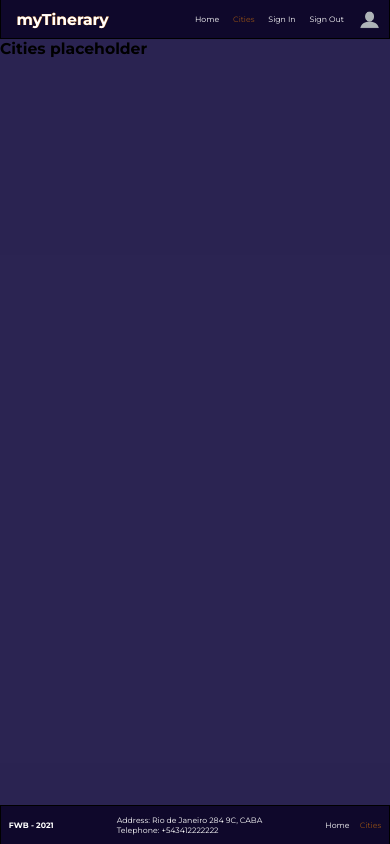
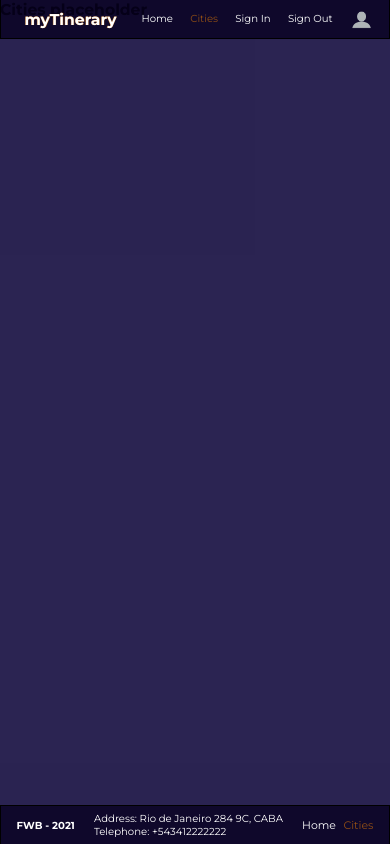
Before and after one commit to WernerBudtke/mytinerary-budtke, a React (Create React App) app in the folder frontend/: page /cities in a window 390 px wide. Built offline with nearby package versions, Linux system fonts and the light colour scheme.

Commit message:
more reponsive stuff, better readability

```diff
--- a/frontend/src/App.css
+++ b/frontend/src/App.css
@@ -26,17 +26,22 @@ header, footer{
     align-items: center;
     background-color: rgba(7, 1, 32, 0.76);
     border: 0.1rem solid black;
-    width: 95%;
+    width: 100%;
     /* margin-top: 1rem; */
-    padding: 0 1rem;
+    padding: 0 2rem;
     min-height: 5rem;
+
 }
 header{
     border-top: transparent;
+    position: fixed;
+    top: 0;
+    width: 100vw;
+    z-index: 10;
 }
 /* MAGIA MAIN */
 main{
-    width: 95%;
+    width: 100%;
     flex-grow: 1;
 }
 /* MAGIA FOOTER */
@@ -51,10 +56,11 @@ header nav, footer nav{
     /* background-color: lightyellow; */
     justify-content: space-between;
     align-items: center;
-    width: 20%;
+    width: 30%;
+    font-size:1.4rem;
 }
 footer nav{
-    width: 8%;
+    width: 15%;
 }
 header nav a, footer nav a{
     color: white;
@@ -203,6 +209,7 @@ header nav a.active, footer nav a.active{
     display:flex;
     justify-content: center;
     width: 100%;
+    padding: 0 1rem;
 }
 .carruselHandler button{
     visibility: hidden;
@@ -320,10 +327,22 @@ header nav a.active, footer nav a.active{
         font-size: 1.2vw;
     }
     header nav{
-        width: 25%;
+        width: 55%;
+        font-size: 1.6rem;
     }
     footer nav{
         width: 15%;
+        font-size: 1.4rem;
+    }
+    .contactInfo{
+        font-size: 1.2rem;
+    }
+    .fotosRedes{
+        font-size: 1.2rem;
+        width: 20%;
+    }
+    footer h4{
+        font-size: 1.4rem;
     }
     header, footer, main{
         width: 100%;
@@ -337,10 +356,12 @@ header nav a.active, footer nav a.active{
         font-size: 1.4vw;
     }
     header nav{
-        width: 30%;
+        width: 60%;
+        font-size: 1.5rem;
     }
     footer nav{
         width: 15%;
+        font-size: 1.3rem;
     }
     header, footer, main{
         width: 100%;
@@ -357,16 +378,29 @@ header nav a.active, footer nav a.active{
     .ciudadesCarrusel p{
         font-size: 2rem;
     }
+    footer h4{
+        font-size: 1.4rem;
+    }
+    .contactInfo{
+        font-size: 1.2rem;
+    }
+    .fotosRedes{
+        font-size: 1.2rem;
+        width: 30%;
+    }
+
 }
 @media screen and (max-width: 400px) {
     html{
         font-size: 2vw;
     }
     header nav{
-        width: 50%;
+        width: 65%;
+        font-size: 1.3rem;
     }
     footer nav{
-        width: 15%;
+        width: 20%;
+        font-size: 1.4rem;
     }
     header, footer, main{
         width: 100%;
@@ -403,4 +437,27 @@ header nav a.active, footer nav a.active{
     .foto.logo{
         display:none;
     }
+    .contactInfo{
+        font-size: 1.3rem;
+    }
+    footer h4{
+        font-size: 1.3rem;
+    }
 }
+@media screen and (max-width: 300px) {
+    header nav{
+        font-size: 2rem;
+        width: 80%;
+    }
+    footer nav{
+        font-size: 2rem;
+        width: 45%;
+    }
+    .contactInfo{
+        display: none;
+    }
+    footer h4{
+        font-size: 2rem;
+        width: 45%;
+    }
+}
--- a/frontend/src/components/Footer.js
+++ b/frontend/src/components/Footer.js
@@ -22,7 +22,7 @@ const Footer = () => {
                     <div style={{backgroundImage: "url('./assets/logotwitter.png')"}}></div>
                 </a>
             </div>
-            <div>
+            <div className="contactInfo">
                 <p>Address: Rio de Janeiro 284 9C, CABA</p>
                 <p>Telephone: +543412222222</p>
             </div>
```
